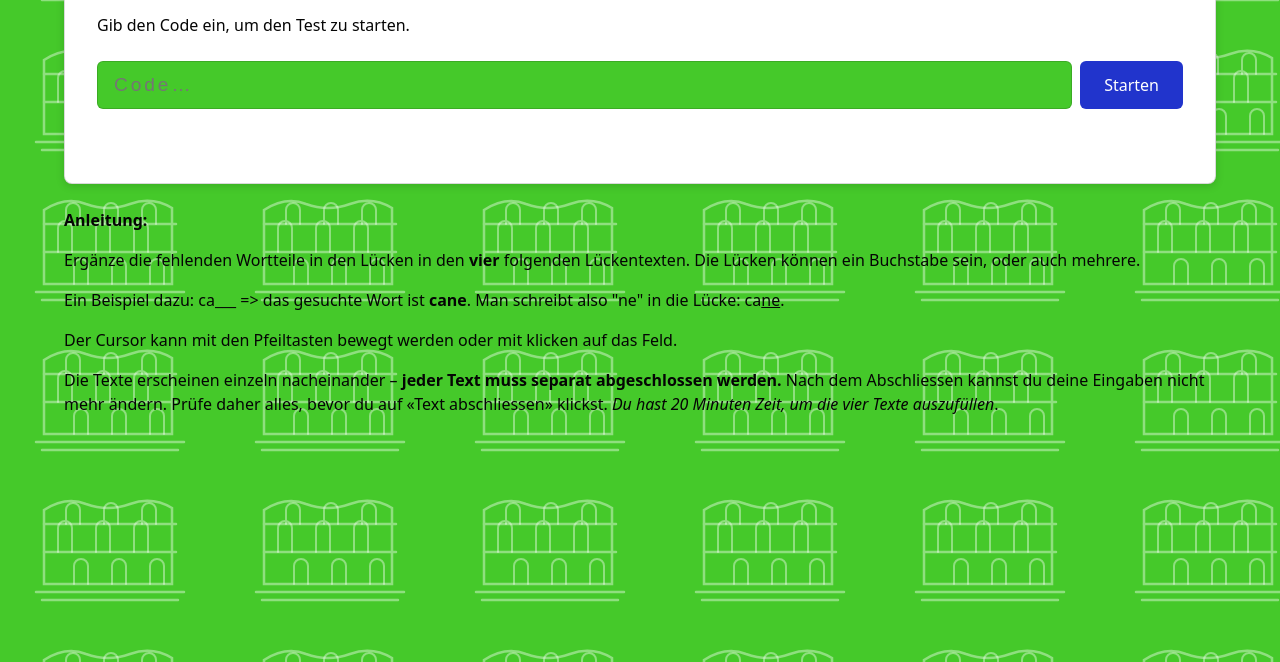
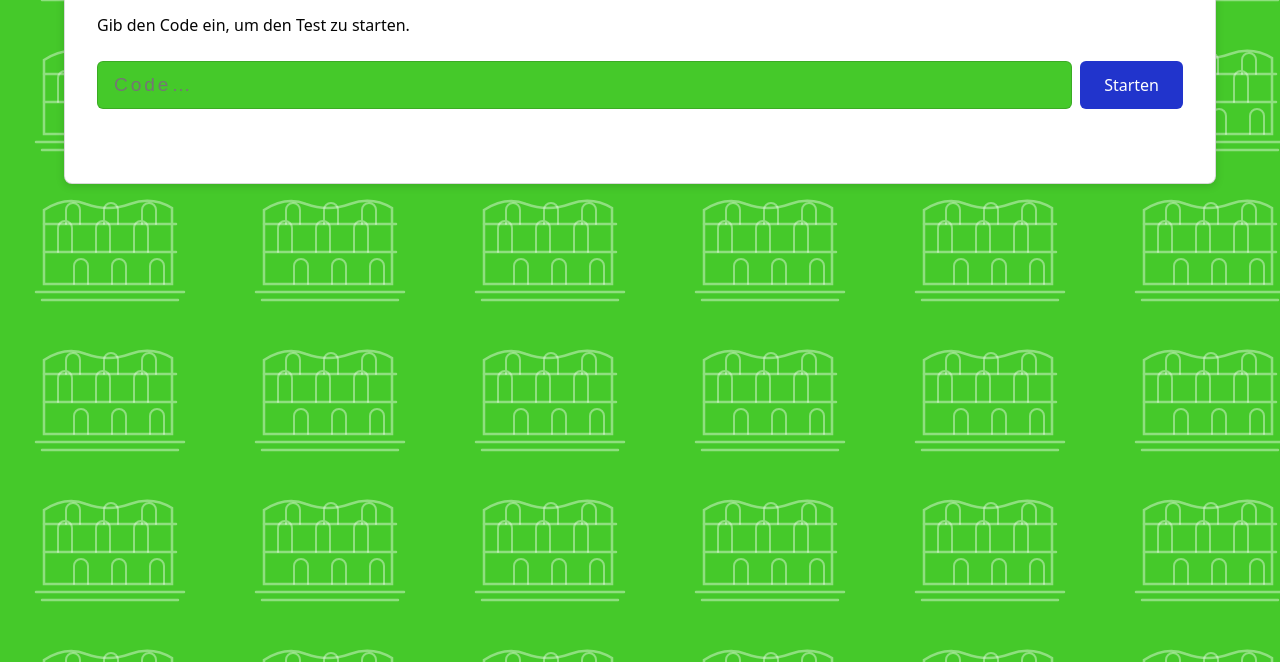
Before and after one commit to ArnieSEgger/ErsteVersucheCTest, a plain HTML site: page index.html in a window 1280 px wide. Shown: the part 138-800 px from the top of the page. Drawn offline with Linux system fonts and the light colour scheme.

Commit message:
Update index.html

```diff
--- a/index.html
+++ b/index.html
@@ -142,17 +142,7 @@
     </div>
     <p class="error" id="codeError"></p>
   </header>
- <p><b>Anleitung:</b></p> <p>Ergänze die fehlenden Wortteile in den Lücken in den
-        <b>vier</b> folgenden Lückentexten.
-        Die Lücken können ein Buchstabe sein, oder auch mehrere.</p>
-	    <p>Ein Beispiel dazu: ca___ => das gesuchte Wort ist <b>cane</b>.
-	    Man schreibt also "ne" in die Lücke: ca<u>ne</u>.</p>
-        <p>Der Cursor kann mit den Pfeiltasten bewegt werden oder mit klicken auf
-        das Feld.</p>
-        <p>Die Texte erscheinen einzeln nacheinander – <b>jeder Text muss separat
-        abgeschlossen werden.</b> Nach dem Abschliessen kannst du deine Eingaben
-        nicht mehr ändern. Prüfe daher alles, bevor du auf «Text abschliessen» klickst.
-        <i>Du hast 20 Minuten Zeit, um die vier Texte auszufüllen</i>.</p>
+
   <!-- TEST -->
   <main id="test" class="hidden">
     <header class="card">
@@ -160,7 +150,11 @@
         <h1 style="margin:0">C-Test Italienisch</h1>
       </div>
       <div class="instr">
-
+<b>Anleitung:</b> Ergänze die fehlenden Wortteile in den Lücken.
+        Der Cursor springt beim Ausfüllen automatisch zur nächsten Lücke.
+        Die Texte erscheinen einzeln nacheinander – <b>jeder Text muss separat
+        abgeschlossen werden.</b> Nach dem Abschliessen kannst du deine Eingaben
+        nicht mehr ändern. Prüfe daher alles, bevor du auf «Text abschliessen» klickst.
       </div>
     </header>
     <section id="textCard" class="card hidden">
```
